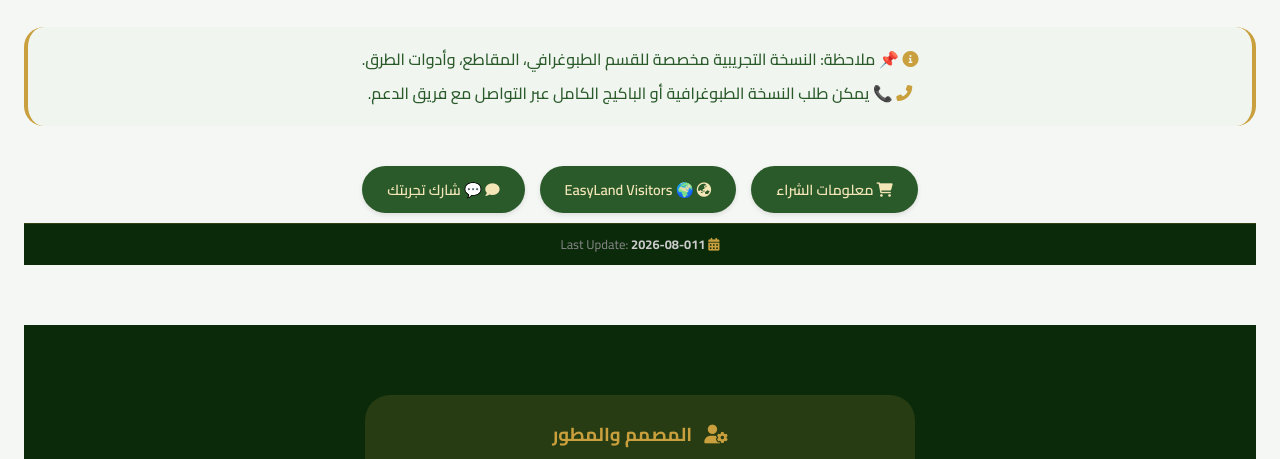
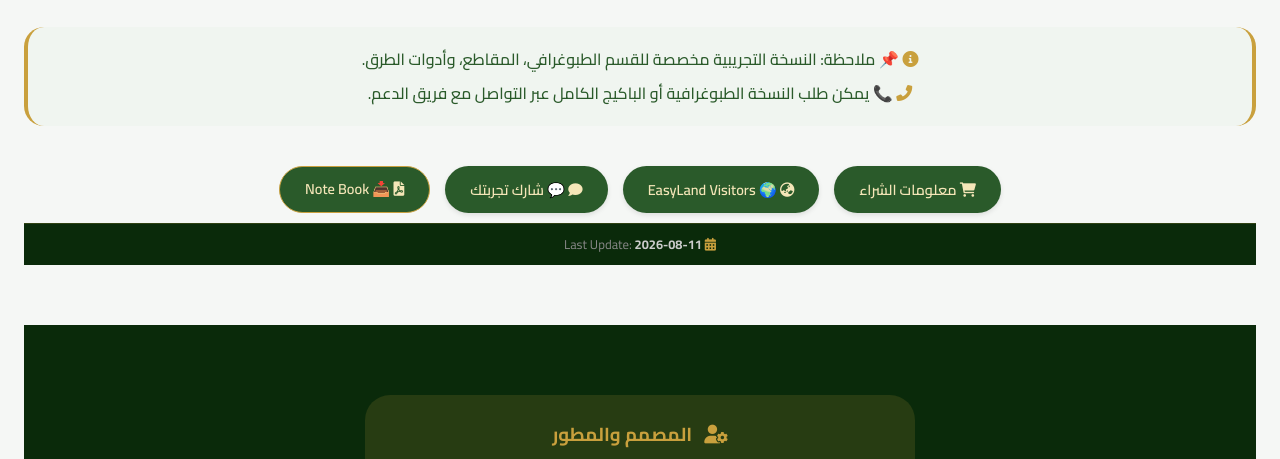
Before and after one commit to Semo74/easyland-survey, a plain HTML site: page index.html in a window 1280 px wide. Shown: the part 6084-6543 px from the top of the page. Drawn offline with Linux system fonts and the light colour scheme.

Commit message:
Update index.html

```diff
--- a/index.html
+++ b/index.html
@@ -1200,7 +1200,7 @@
 
         </div>
 
-        <!-- أزرار معلومات الشراء والزوار ومشاركة التجربة (بجانب بعض) -->
+        <!-- (أزرار معلومات الشراء والزوار ومشاركة التجربة والمراجع (بجانب بعض -->
         <div style="text-align: center; margin: 10px 0; display: flex; gap: 15px; justify-content: center; flex-wrap: wrap;">
             <button id="purchaseInfoBtn" style="background: #2a5a2a; color: #f5e6b8; border: none; padding: 10px 25px; border-radius: 30px; font-family: 'Cairo', sans-serif; font-size: 0.9rem; font-weight: 600; cursor: pointer; transition: 0.2s; box-shadow: 0 2px 5px rgba(0,0,0,0.1);">
                 <i class="fas fa-shopping-cart"></i> <span data-key="purchase_btn">معلومات الشراء</span>
@@ -1208,11 +1208,13 @@
             <button id="visitorsBtn" style="background: #2a5a2a; color: #f5e6b8; border: none; padding: 10px 25px; border-radius: 30px; font-family: 'Cairo', sans-serif; font-size: 0.9rem; font-weight: 600; cursor: pointer; transition: 0.2s; box-shadow: 0 2px 5px rgba(0,0,0,0.1);" onclick="document.getElementById('visitorsModal').style.display='flex'">
                 <i class="fas fa-globe-asia"></i> 🌍 EasyLand Visitors
             </button>
-              <button id="testimonialBtn" onclick="document.getElementById('testimonialModal').style.display='flex'" style="background: #2a5a2a; color: #f5e6b8; border: none; padding: 10px 25px; border-radius: 30px; font-family: 'Cairo', sans-serif; font-size: 0.9rem; font-weight: 600; cursor: pointer; transition: 0.2s; box-shadow: 0 2px 5px rgba(0,0,0,0.1);">
-              <i class="fas fa-comment"></i> <span data-key="testimonial_btn">💬 شارك تجربتك</span>
+            <button id="testimonialBtn" onclick="document.getElementById('testimonialModal').style.display='flex'" style="background: #2a5a2a; color: #f5e6b8; border: none; padding: 10px 25px; border-radius: 30px; font-family: 'Cairo', sans-serif; font-size: 0.9rem; font-weight: 600; cursor: pointer; transition: 0.2s; box-shadow: 0 2px 5px rgba(0,0,0,0.1);">
+                <i class="fas fa-comment"></i> <span data-key="testimonial_btn">💬 شارك تجربتك</span>
             </button>
-        </div>
-
+            <a href="Note Book.pdf" download style="background: #2a5a2a; color: #f5e6b8; padding: 10px 25px; border-radius: 30px; text-decoration: none; font-weight: 600; display: inline-block; transition: 0.2s; border: 1px solid #c9a03d; font-family: 'Cairo', sans-serif; font-size: 0.9rem;">
+                <i class="fas fa-file-pdf"></i> 📥 Note Book
+            </a>
+        </div>
 
         <!-- نافذة مشاركة التجربة -->
         <div id="testimonialModal" style="display: none; position: fixed; top: 0; left: 0; width: 100%; height: 100%; background: rgba(0,0,0,0.8); z-index: 4000; justify-content: center; align-items: center;">
@@ -1240,7 +1242,7 @@
         <!-- ✅ سطر آخر تحديث (بعد الأزرار) -->
         <div style="text-align: center; padding: 10px 0; background: #0a2a0a; color: #888; font-size: 0.8rem; border-top: 1px solid rgba(201,160,61,0.2);">
             <i class="fas fa-calendar-alt" style="color: #c9a03d;"></i>
-            Last Update: <strong style="color: #ccc;" id="updateDate">2026-08-011</strong>
+            Last Update: <strong style="color: #ccc;" id="updateDate">2026-08-11</strong>
         </div>
 
 
@@ -2132,6 +2134,9 @@
         </div>
     </div>
 
+
+
+
     <script>
         // إغلاق النافذة عند الضغط خارجها
         window.onclick = function(event) {
```
